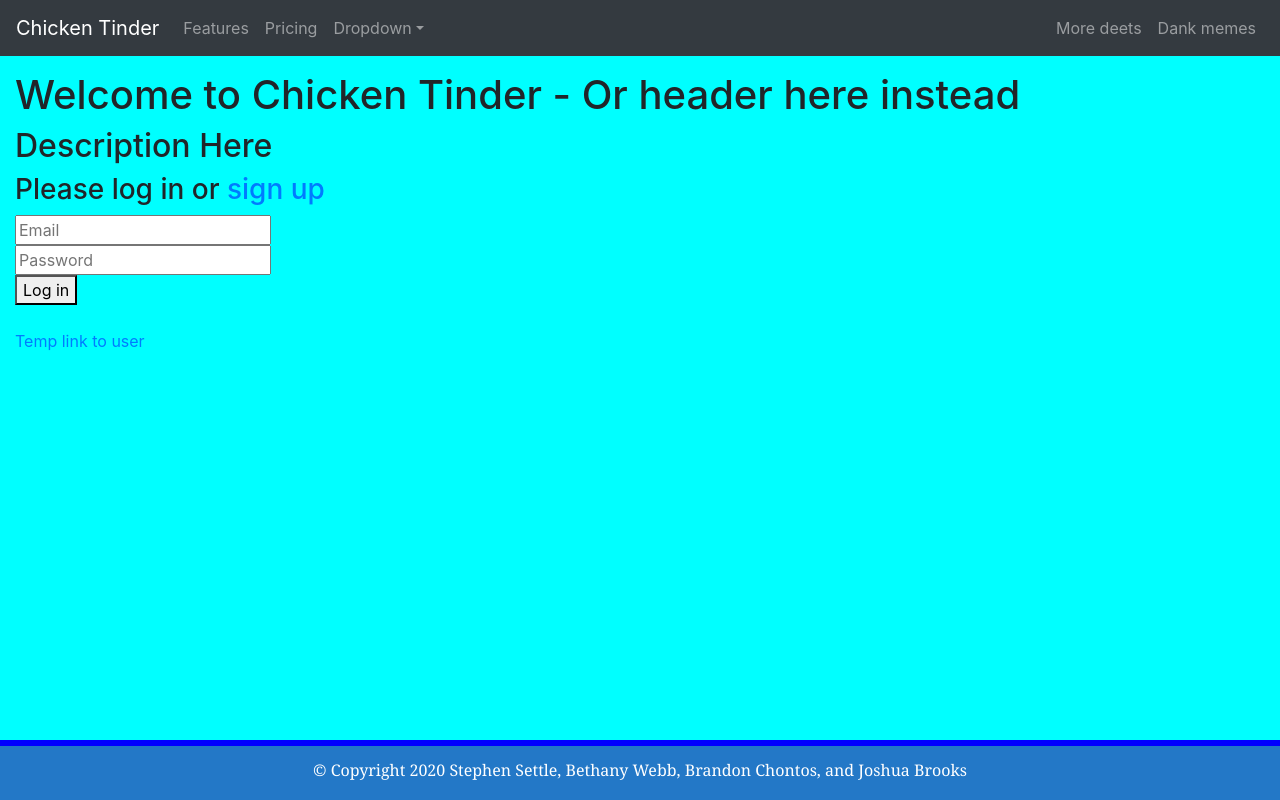
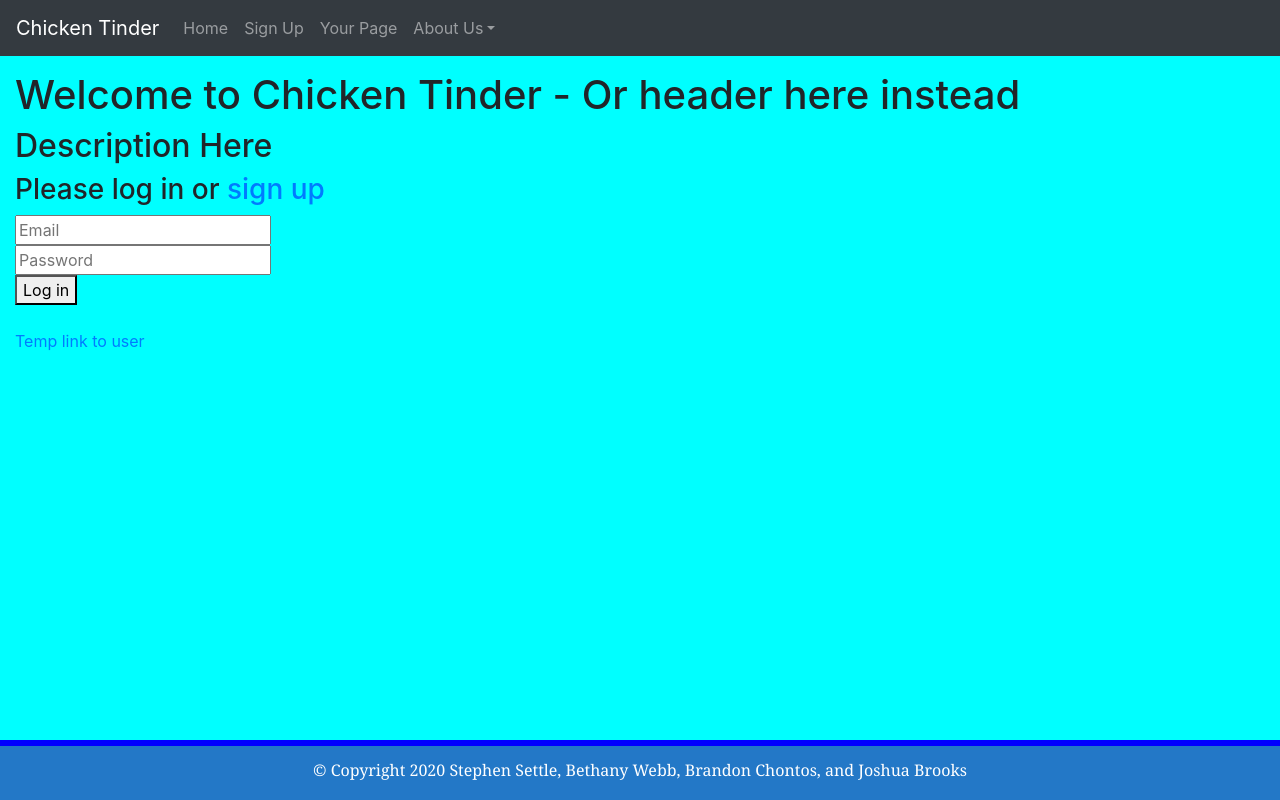
Before and after one commit to BethanyWebb/Final, a React (Create React App) app in the folder client/: page / in a window 1280 px wide. Built offline with nearby package versions, Linux system fonts and the light colour scheme.

Commit message:
Set up pages and links, added dropdown to give links to our portfolios, and commented out extra

```diff
--- a/client/src/components/Navbar/Navbar.js
+++ b/client/src/components/Navbar/Navbar.js
@@ -5,26 +5,29 @@ function MyNavbar() {
     return (
         <div className="App">
             <ReactBootStrap.Navbar collapseOnSelect expand="lg" bg="dark" variant="dark">
-                <ReactBootStrap.Navbar.Brand href="#home">Chicken Tinder</ReactBootStrap.Navbar.Brand>
+                <ReactBootStrap.Navbar.Brand href="/">Chicken Tinder</ReactBootStrap.Navbar.Brand>
                 <ReactBootStrap.Navbar.Toggle aria-controls="responsive-navbar-nav" />
                 <ReactBootStrap.Navbar.Collapse id="responsive-navbar-nav">
                     <ReactBootStrap.Nav className="mr-auto">
-                        <ReactBootStrap.Nav.Link href="#features">Features</ReactBootStrap.Nav.Link>
-                        <ReactBootStrap.Nav.Link href="#pricing">Pricing</ReactBootStrap.Nav.Link>
-                        <ReactBootStrap.NavDropdown title="Dropdown" id="collasible-nav-dropdown">
-                            <ReactBootStrap.NavDropdown.Item href="#action/3.1">Action</ReactBootStrap.NavDropdown.Item>
-                            <ReactBootStrap.NavDropdown.Item href="#action/3.2">Another action</ReactBootStrap.NavDropdown.Item>
-                            <ReactBootStrap.NavDropdown.Item href="#action/3.3">Something</ReactBootStrap.NavDropdown.Item>
+                    <ReactBootStrap.Nav.Link href="/">Home</ReactBootStrap.Nav.Link>
+                        <ReactBootStrap.Nav.Link href="/signup">Sign Up</ReactBootStrap.Nav.Link>
+                        <ReactBootStrap.Nav.Link href="/user">Your Page</ReactBootStrap.Nav.Link>
+                        <ReactBootStrap.NavDropdown title="About Us" id="collasible-nav-dropdown">
+                            <ReactBootStrap.NavDropdown.Item href="#action/3.1" target="_blank">Stephen Settle</ReactBootStrap.NavDropdown.Item>
                             <ReactBootStrap.NavDropdown.Divider />
-                            <ReactBootStrap.NavDropdown.Item href="#action/3.4">Separated link</ReactBootStrap.NavDropdown.Item>
+                            <ReactBootStrap.NavDropdown.Item href="#action/3.2" target="_blank">Bethany Webb</ReactBootStrap.NavDropdown.Item>
+                            <ReactBootStrap.NavDropdown.Divider />
+                            <ReactBootStrap.NavDropdown.Item href="#action/3.3" target="_blank">Brandon Chantos</ReactBootStrap.NavDropdown.Item>
+                            <ReactBootStrap.NavDropdown.Divider />
+                            <ReactBootStrap.NavDropdown.Item href="https://joshua-brooks-portfolio.herokuapp.com/" target="_blank">Joshua Brooks</ReactBootStrap.NavDropdown.Item>
                         </ReactBootStrap.NavDropdown>
                     </ReactBootStrap.Nav>
-                    <ReactBootStrap.Nav>
+                    {/* <ReactBootStrap.Nav>
                         <ReactBootStrap.Nav.Link href="#deets">More deets</ReactBootStrap.Nav.Link>
                         <ReactBootStrap.Nav.Link eventKey={2} href="#memes">
                             Dank memes
       </ReactBootStrap.Nav.Link>
-                    </ReactBootStrap.Nav>
+                    </ReactBootStrap.Nav> */}
                 </ReactBootStrap.Navbar.Collapse>
             </ReactBootStrap.Navbar>
         </div>
```
